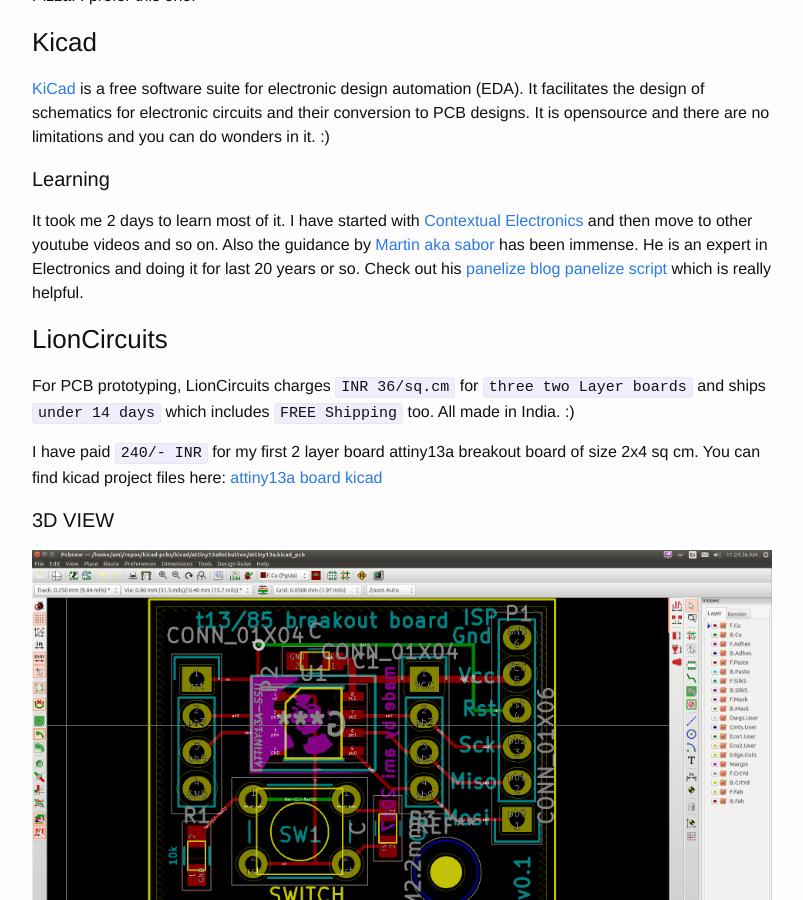
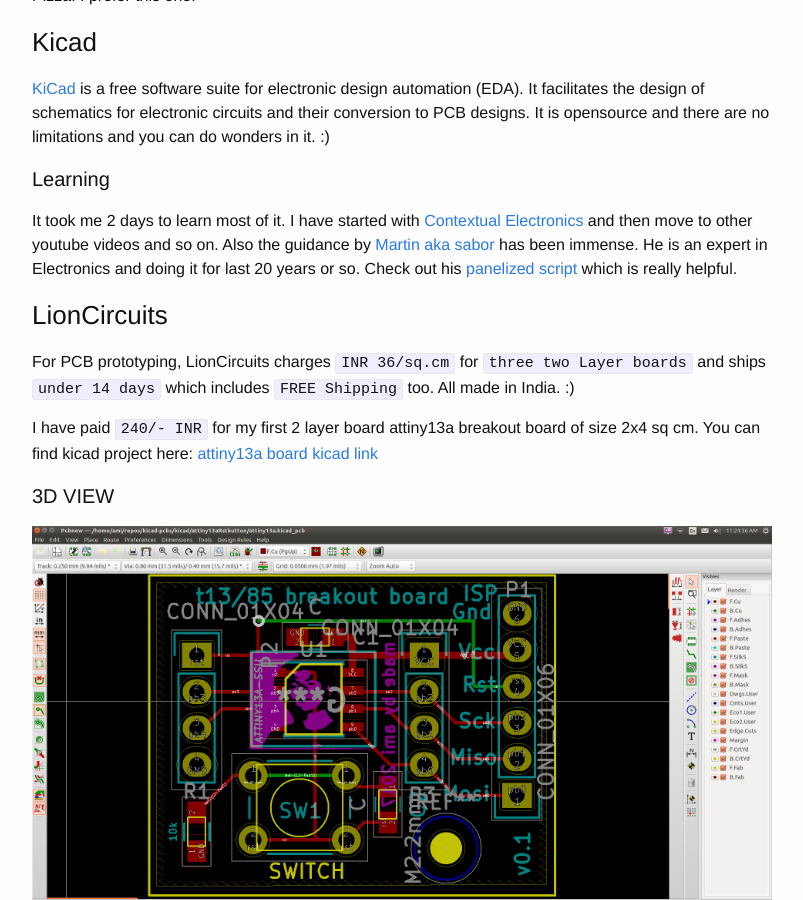
Before and after one commit to amitesh-singh/amitesh-singh.github.io, a Jekyll site: the page built from _posts/2017-02-02-creating-cheap-circuit-boards.markdown, in a window 1280 px wide and 900 px high, scrolled down 1750 px. Shown: the whole window, without its empty margins (238-1041 px from the left). Built offline with Jekyll 4.4.1, drawn with Linux system fonts in a browser that asks for light colours.

Commit message:
Revert "Add new link for sabor's panelize"
This reverts commit 5fd6b14583f5f32500959d591b4c96fc56b59551.

```diff
--- a/_posts/2017-02-02-creating-cheap-circuit-boards.markdown
+++ b/_posts/2017-02-02-creating-cheap-circuit-boards.markdown
@@ -40,15 +40,14 @@
 It took me 2 days to learn most of it. I have started with [Contextual Electronics][chris-link]
 and then move to other youtube videos and so on.
 Also the guidance by [Martin aka sabor][martin-blog-link] has been immense. He is an expert in
-Electronics and doing it for last 20 years or so. Check out his [panelize blog][panel-link]
-[panelize script][panelnew-link] which is really helpful.
+Electronics and doing it for last 20 years or so. Check out his [panelized script][panel-link] which is really helpful.
 
 ### LionCircuits
 For PCB prototyping, LionCircuits charges `INR 36/sq.cm` for `three two Layer boards` and ships `under 14 days` which includes
  `FREE Shipping` too. All made in India. :)
 
  I have paid `240/- INR` for my first 2 layer board attiny13a breakout board of size 2x4 sq cm.
- You can find kicad project files here: [attiny13a board kicad][board-link]
+ You can find kicad project here: [attiny13a board kicad link][board-link]
 
 #### 3D VIEW
 ![Kicad pcb](/images/board-pcb.png)
```
Also changed, not shown: other parts of _posts/2017-02-02-creating-cheap-circuit-boards.markdown (+1 -2 lines).
